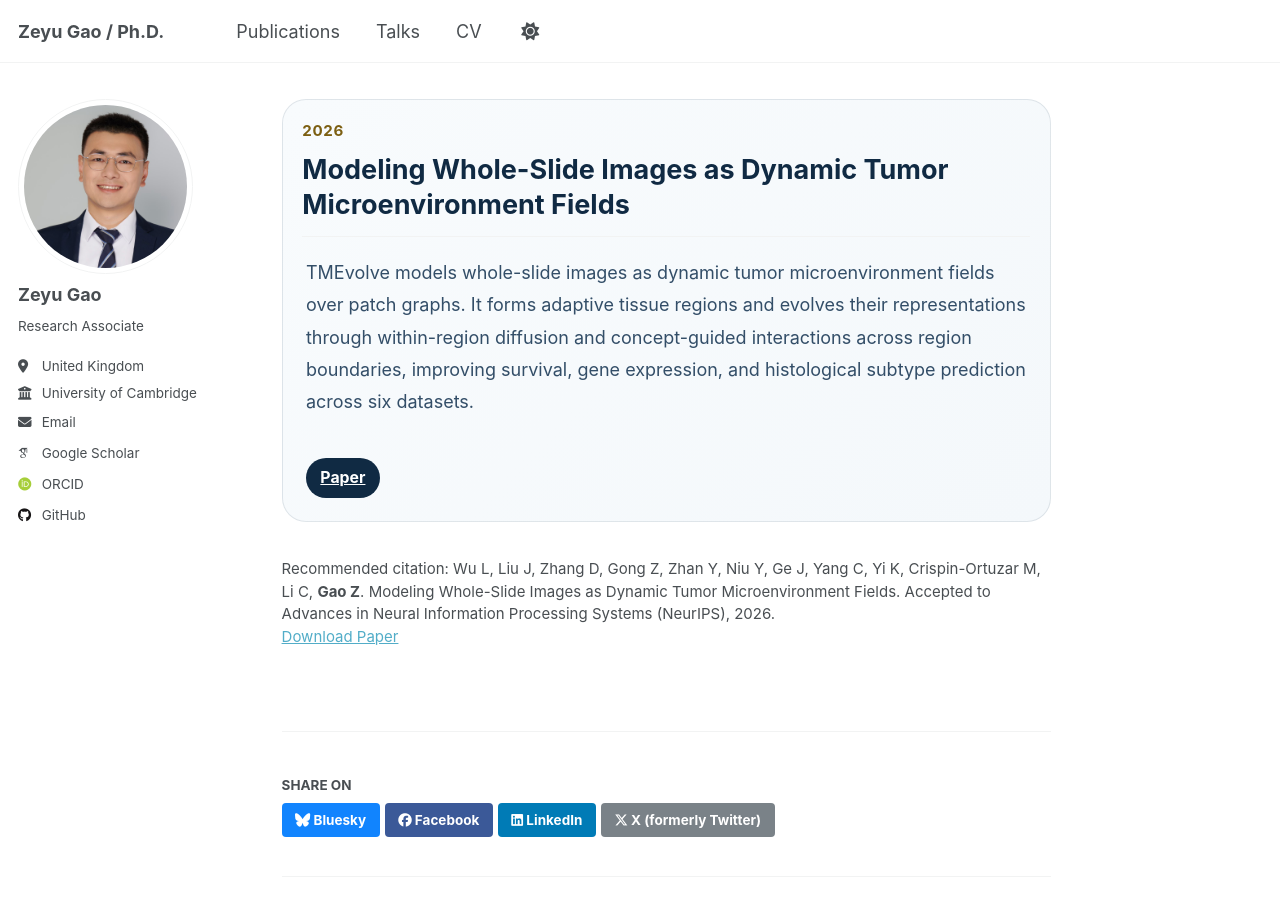
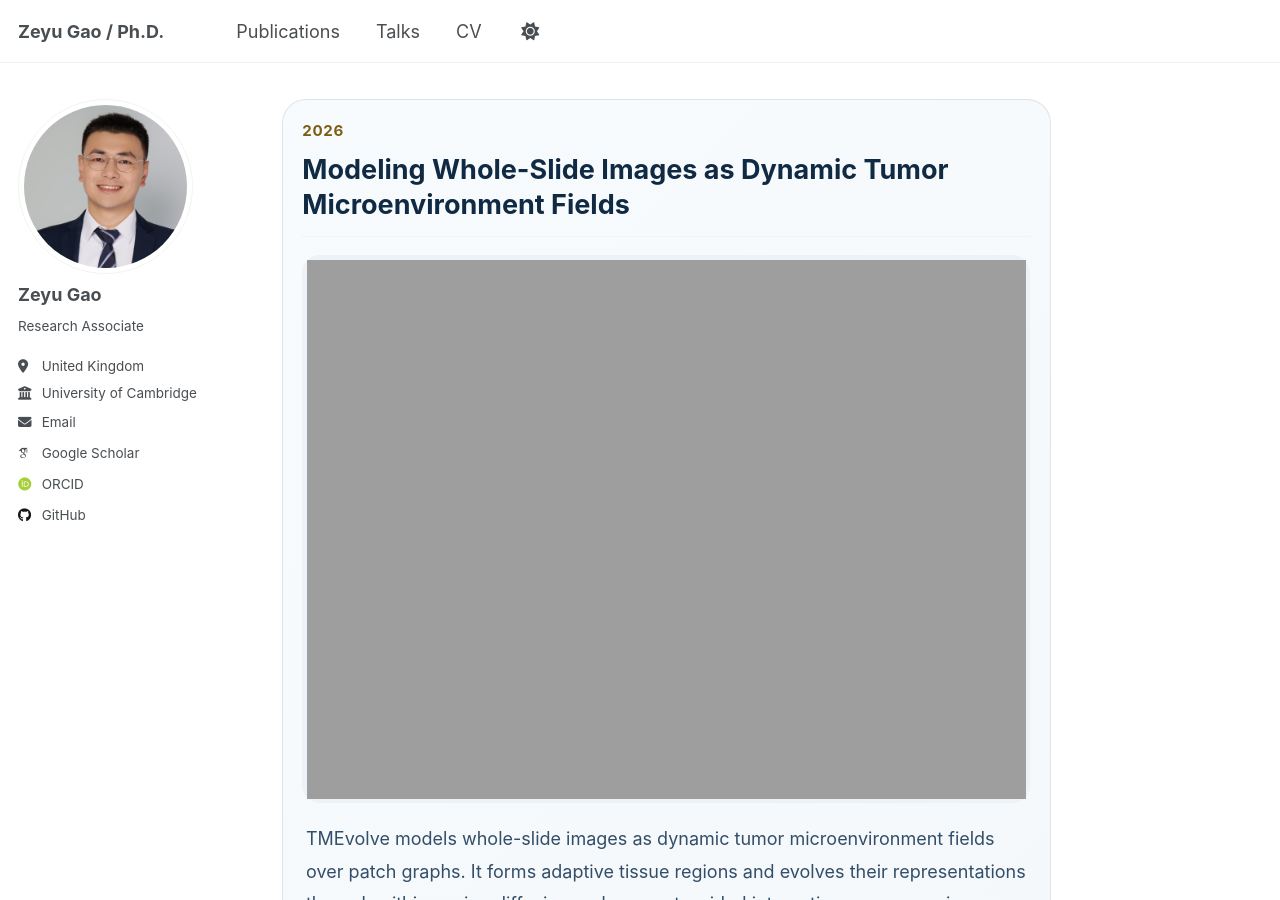
Before and after one commit to ZeyuGaoAi/ZeyuGaoAi.github.io, a Jekyll site: the page built from _publications/NeurIPS2026_TMEvolve.md, in a window 1280 px wide and 900 px high. Built offline with Jekyll 4.4.1, drawn with Linux system fonts in a browser that asks for light colours; some web fonts are replaced; a script that is not in the unit is left out.

Commit message:
Add TMEvolve publication figure

```diff
--- a/_publications/NeurIPS2026_TMEvolve.md
+++ b/_publications/NeurIPS2026_TMEvolve.md
@@ -6,6 +6,8 @@ date: 2026-09-28
 venue: 'Advances in Neural Information Processing Systems'
 shortvenue: 'NeurIPS'
 paperurl: https://arxiv.org/abs/2609.34451
+header:
+  teaser: "papers/NeurIPS2026_TMEvolve.png"
 citation: 'Wu L, Liu J, Zhang D, Gong Z, Zhan Y, Niu Y, Ge J, Yang C, Yi K, Crispin-Ortuzar M, Li C, <strong>Gao Z</strong>. Modeling Whole-Slide Images as Dynamic Tumor Microenvironment Fields. Accepted to Advances in Neural Information Processing Systems (NeurIPS), 2026.'
 excerpt: 'TMEvolve models whole-slide images as dynamic tumor microenvironment fields over patch graphs. It forms adaptive tissue regions and evolves their representations through within-region diffusion and concept-guided interactions across region boundaries, improving survival, gene expression, and histological subtype prediction across six datasets.'
 ---
```
Also changed, not shown: 1 other file.
